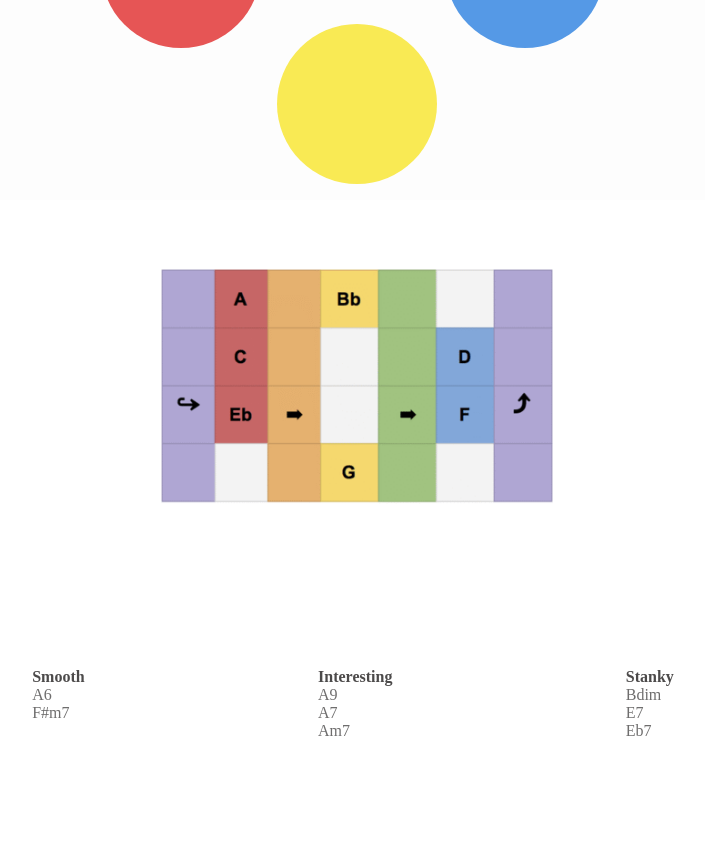
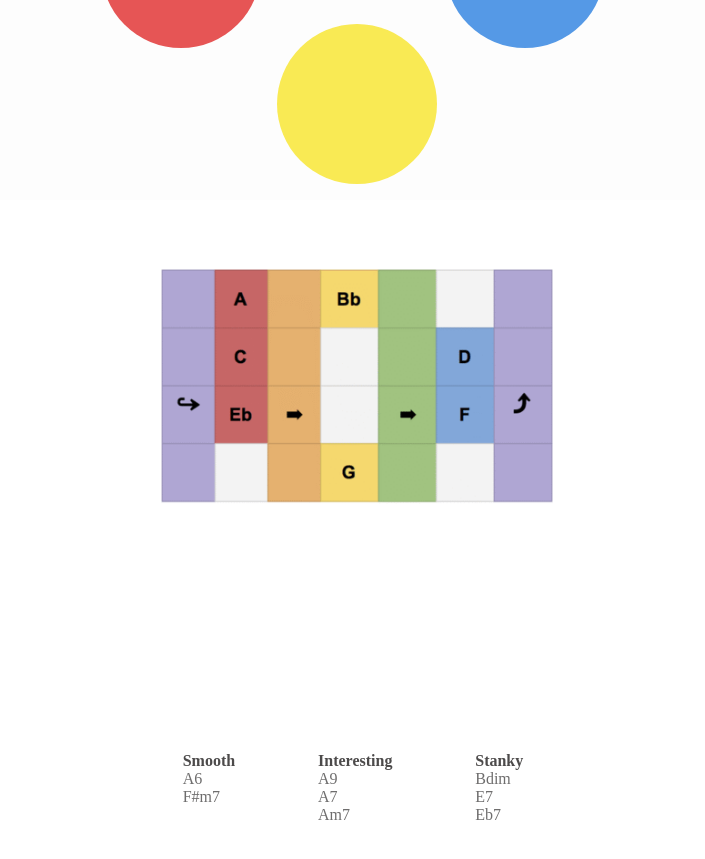
Before and after one commit to brbenji/tri-color_music-theory, a plain HTML site: page index.html in a window 1280 px wide. Shown: the part 447-1306 px from the top of the page, without its empty margins (283-988 px from the left). Drawn offline with Linux system fonts and the light colour scheme.

Commit message:
add @media
made it more mobile first

```diff
--- a/css/style.css
+++ b/css/style.css
@@ -27,7 +27,7 @@ header {
 	grid-column: 2/ 7;
 	white-space: nowrap;
 	color: rgba(74, 72, 72, 0.62);
-	font-size: 3rem;
+	font-size: 2rem;
 	font-weight: bold;
 }
 
@@ -77,18 +77,32 @@ header {
 	height: 100vmin;
 	grid-row: 4/6;
 	grid-column: 2/7;
+	min-height: 100%;
+	margin-bottom: 33px;
 }
 
 .chords-output {
-    grid-row: 5;
-    grid-column: 4;
-    display: flex;
-    width: 57vw;
-    justify-content: space-between;
-    margin-top: -36rem;
-    padding-right: 3rem;
+	grid-row: 5;
+	grid-column: 4;
+	padding-right:3rem;
+
 }
 
+/*Media Query Mobile to Desktop*/
+@media (min-width: 600px){
+	.page-title {
+		font-size: 3rem;
+	}
+	.chart-input {
+		margin-bottom: -20vh;
+	}
+	.chords-output {
+	    display: flex;
+	    justify-content: space-between;
+	   width: 125%;
+
+	}
+}
 .chords-output__title {
 	list-style: none;
 	color: rgba(74, 72, 72, .99);
```
